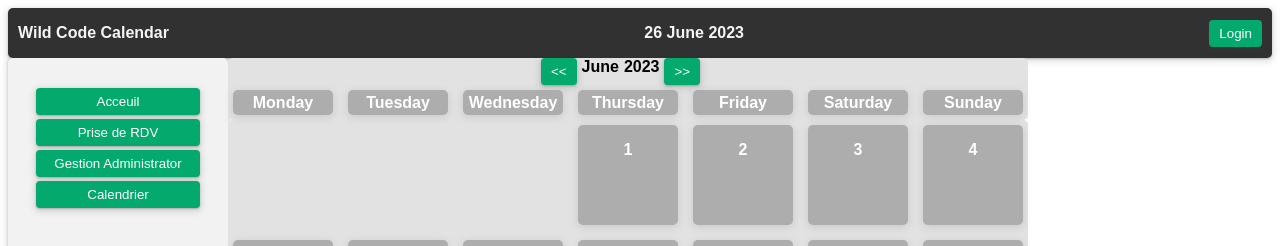
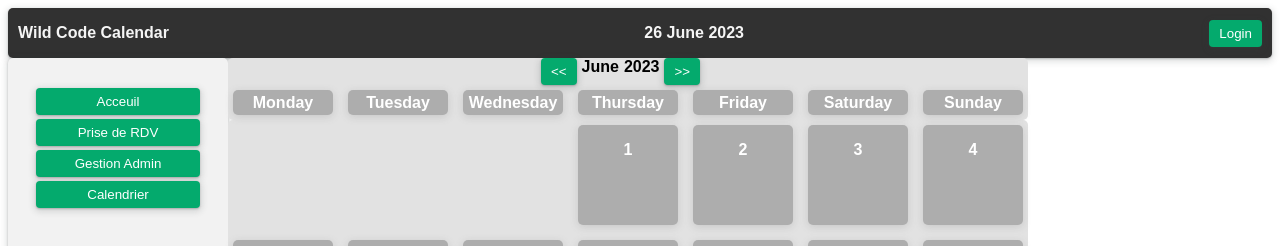
Before and after one commit to Vv214/TpCalendar, an Angular app: page / in a window 1280 px wide. Shown: the top 246 px of the page. Built offline with nearby package versions, Linux system fonts and the light colour scheme.

Commit message:
Modification texte bouton Admin

```diff
--- a/src/app/Component/sidebar/sidebar.component.html
+++ b/src/app/Component/sidebar/sidebar.component.html
@@ -3,7 +3,7 @@
         <div id="sidebar">
             <button class="button"> <a [routerLink]="['/calendar']">Acceuil</a></button>
             <button class="button"> <a [routerLink]="['/form']">Prise de RDV</a></button>
-            <button class="button"> <a [routerLink]="['/admin']">Gestion Administrator</a></button>
+            <button class="button"> <a [routerLink]="['/admin']">Gestion Admin</a></button>
             <button class="button"> <a [routerLink]="['/calendar']">Calendrier</a></button>
         </div>
     </div>
```
